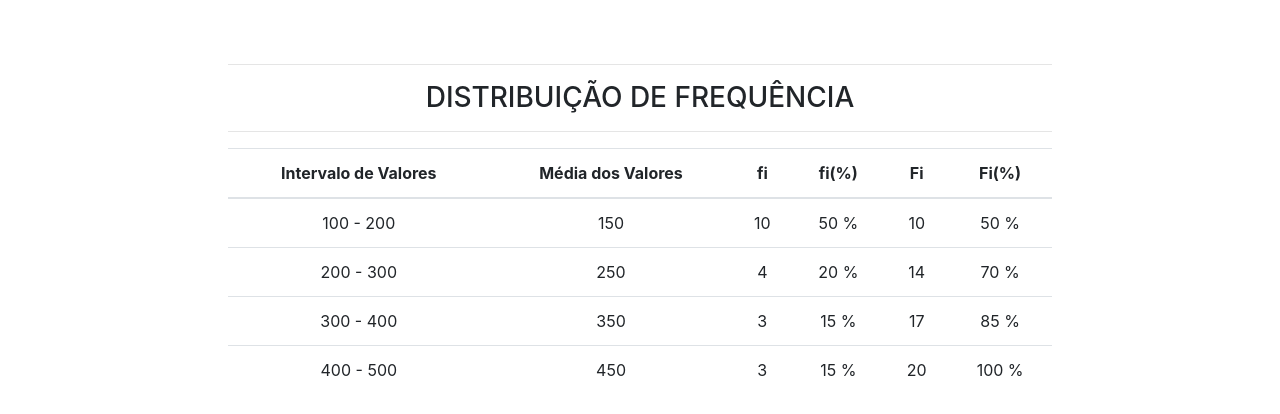
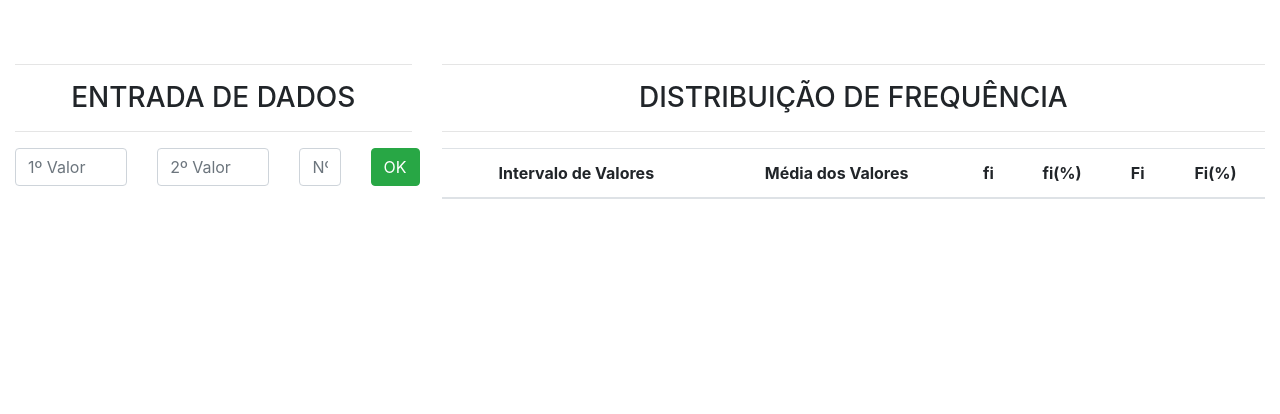
Before and after one commit to luiscovelo/dist-frequencia, a plain HTML site: page index.html in a window 1280 px wide. Drawn offline with Linux system fonts and the light colour scheme.

Commit message:
Usuário entra com os valores

```diff
--- a/index.html
+++ b/index.html
@@ -21,7 +21,35 @@
 
 	<div class="col-md-12 mt-5">
 		<div class="row">
-			<div class="col-md-2"></div>
+			<div class="col-md-4">
+				<hr>
+				<h3>ENTRADA DE DADOS</h3>
+				<hr>
+
+				<div class="row">
+		            <div class="col-md-4">
+		                <div class="input-group">
+		                    <input id="primeiro_valor" type="text" class="form-control" placeholder="1º Valor">
+		                </div>
+		            </div>
+		            <div class="col-md-4">
+		                <div class="input-group">
+		                    <input id="segundo_valor" type="text" class="form-control" placeholder="2º Valor">
+		                </div>
+		            </div>
+		            <div class="col-md-2">
+		                <div class="input-group">
+		                    <input id="n_itens" type="text" class="form-control" placeholder="Nº de Itens">
+		                </div>
+		            </div>
+		            <div class="col-md-2">
+		                <div class="input-group">
+		                    <button class="btn btn-success" onclick="entradaDados()">OK</button>
+		                </div>
+		            </div>
+		        </div>
+
+			</div>
 			<div class="col-md-8">
 				<hr>
 				<h3>Distribuição de Frequência</h3>
@@ -40,7 +68,6 @@
 					<tbody id="tbodyFrequencia"></tbody>
 				</table>
 			</div>
-			<div class="col-md-2"></div>
 		</div>
 	</div>
 
--- a/js/main.js
+++ b/js/main.js
@@ -10,8 +10,6 @@ let MapaObjeto = {
 
 function init(){
 
-	MapaObjeto.intervaloDeValores    = obterValores();
-	MapaObjeto.numeroDeItensPorValor = obterItens();
 	MapaObjeto.mediaDosIntervalos    = obterMediaDosValores();
 	MapaObjeto.totalItens            = obterTotalDeItens();
 	MapaObjeto.fi_percent            = fi_percent();
@@ -19,27 +17,6 @@ function init(){
 	MapaObjeto.Fi_percent            = Fi_percent();
 
 	render(MapaObjeto);
-
-}
-
-init();
-
-function obterValores(){
-
-	let valores = [
-		'100 - 200',
-		'200 - 300',
-		'300 - 400',
-		'400 - 500'
-	];
-	return valores;
-
-}
-
-function obterItens(){
-
-	let itens = [10,4,3,3];
-	return itens;
 
 }
 
@@ -90,17 +67,37 @@ function Fi_percent( { Fi, totalItens } = MapaObjeto ){
 function render(dataArr){
 
 	let tbodyFrequencia = document.getElementById("tbodyFrequencia");
+	let tr_td_html = '';
 	for(let index = 0; index < dataArr.intervaloDeValores.length; index++){
 
-		let tr_td_html = `
+		tr_td_html += `
+		<tr>
 			<td>${dataArr.intervaloDeValores[index]}</td>
 			<td>${dataArr.mediaDosIntervalos[index]}</td>
 			<td>${dataArr.numeroDeItensPorValor[index]}</td>
 			<td>${dataArr.fi_percent[index]} %</td>
 			<td>${dataArr.Fi[index]}</td>
 			<td>${dataArr.Fi_percent[index]} %</td>
+		</tr>
 		`
-		tbodyFrequencia.innerHTML += tr_td_html;
 	}
+	tbodyFrequencia.innerHTML = tr_td_html;
+}
+
+function entradaDados(){
+
+	let intervaloArr = [];
+	let itensArr = [];
+
+	primeiro_valor = document.querySelector("#primeiro_valor").value;
+	segundo_valor  = document.querySelector("#segundo_valor").value;
+	n_itens        = document.querySelector("#n_itens").value;
+
+	MapaObjeto.intervaloDeValores.push( `${primeiro_valor} - ${segundo_valor}` );
+	MapaObjeto.numeroDeItensPorValor.push( parseFloat(n_itens) );
+
+	console.log(MapaObjeto.intervaloDeValores)
+
+	init();
 
 }
```
